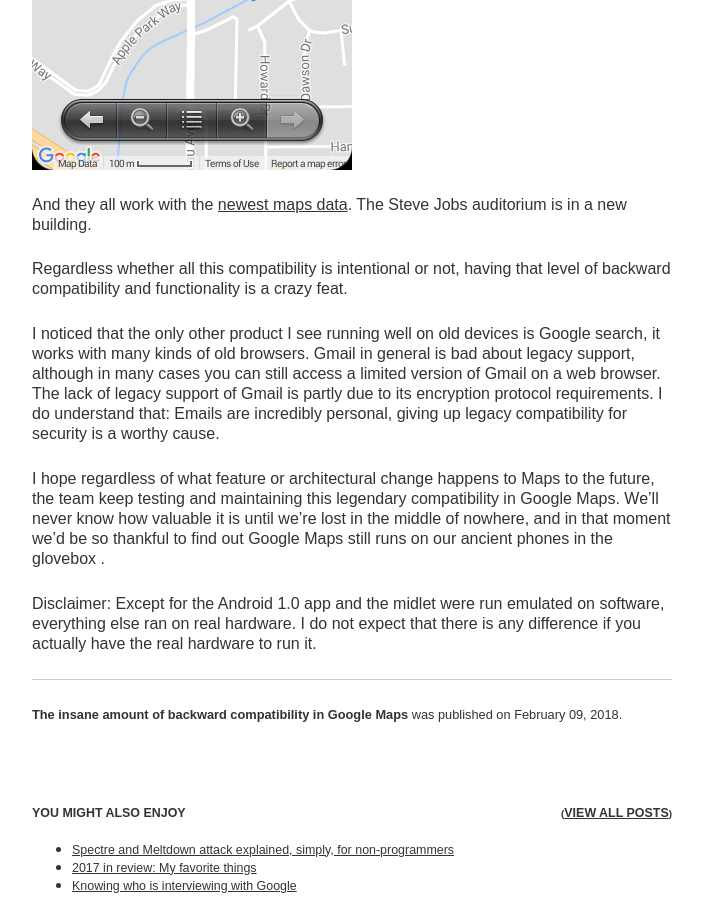
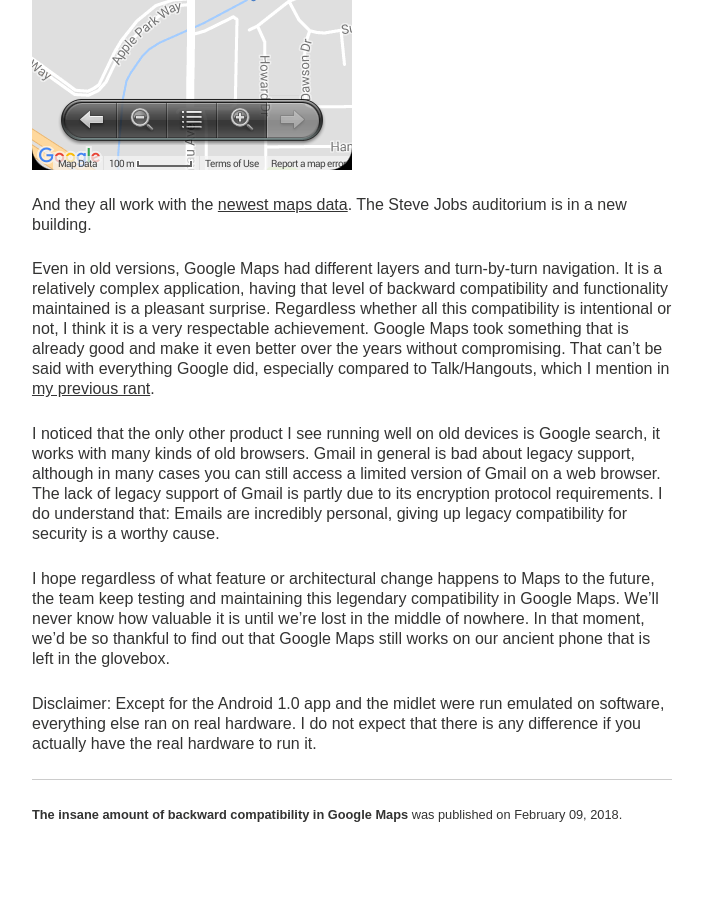
Before and after one commit to htruong/htruong.github.io, a Jekyll site: the page built from _posts/2018-02-09-google-maps-insane-backward-compatibility.markdown, in a window 1280 px wide and 900 px high, scrolled down 7245 px. Shown: the whole window, without its empty margins (288-991 px from the left). Built offline with Jekyll 4.4.1, drawn with Linux system fonts in a browser that asks for light colours; nearby versions of some CDN libraries; comment, search, counter and statistics services are not loaded; some of the changed text lies outside the part shown.

Commit message:
[blog] wordings on Google Maps

```diff
--- a/_posts/2018-02-09-google-maps-insane-backward-compatibility.markdown
+++ b/_posts/2018-02-09-google-maps-insane-backward-compatibility.markdown
@@ -39,10 +39,10 @@
 
 And they all work with the [newest maps data](https://www.justinobeirne.com/google-maps-moat/). The Steve Jobs auditorium is in a new building.
 
-Regardless whether all this compatibility is intentional or not, having that level of backward compatibility and functionality is a crazy feat.
+Even in old versions, Google Maps had different layers and turn-by-turn navigation. It is a relatively complex application, having that level of backward compatibility and functionality maintained is a pleasant surprise. Regardless whether all this compatibility is intentional or not, I think it is a very respectable achievement. Google Maps took something that is already good and make it even better over the years without compromising. That can't be said with everything Google did, especially compared to Talk/Hangouts, which I mention in [my previous rant](/posts/google-talk.html).
 
 I noticed that the only other product I see running well on old devices is Google search, it works with many kinds of old browsers. Gmail  in general is bad about legacy support, although in many cases you can still access a limited version of Gmail on a web browser. The lack of legacy support of Gmail is partly due to its encryption protocol requirements. I do understand that: Emails are incredibly personal, giving up legacy compatibility for security is a worthy cause.
 
-I hope regardless of what feature or architectural change happens to Maps to the future, the team keep testing and maintaining this legendary compatibility in Google Maps. We'll never know how valuable it is until we're lost in the middle of nowhere, and in that moment we'd be so thankful to find out Google Maps still runs on our ancient phones in the glovebox  .
+I hope regardless of what feature or architectural change happens to Maps to the future, the team keep testing and maintaining this legendary compatibility in Google Maps. We'll never know how valuable it is until we're lost in the middle of nowhere. In that moment, we'd be so thankful to find out that Google Maps still works on our ancient phone that is left in the glovebox.
 
 Disclaimer: Except for the Android 1.0 app and the midlet were run emulated on software, everything else ran on real hardware. I do not expect that there is any difference if you actually have the real hardware to run it.
```
Also changed, not shown: other parts of _posts/2018-02-09-google-maps-insane-backward-compatibility.markdown (+1 -1 lines).
